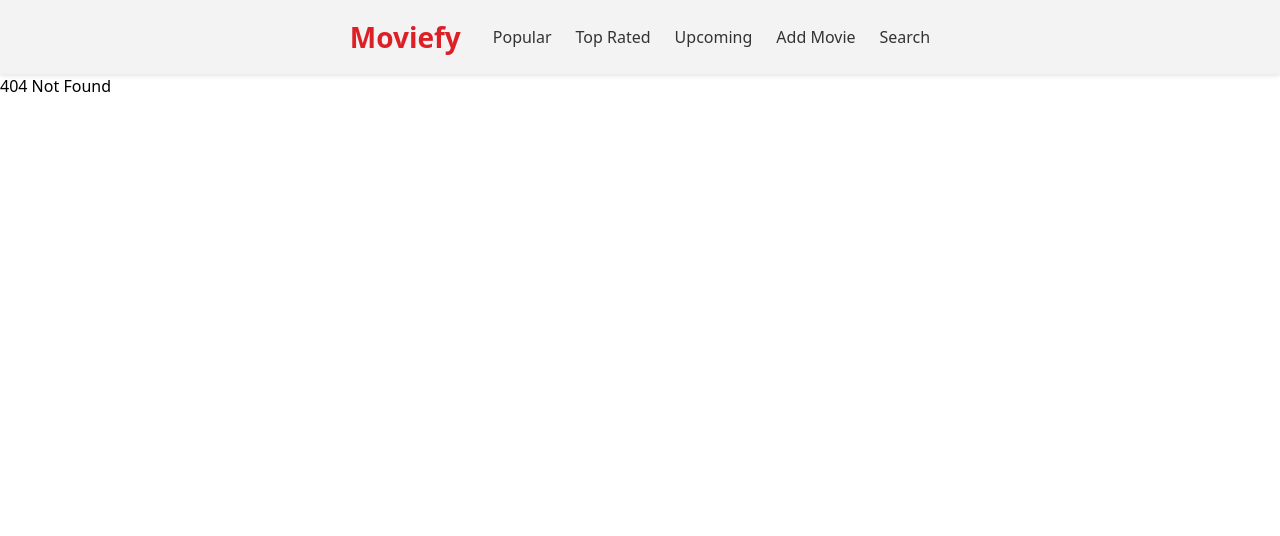
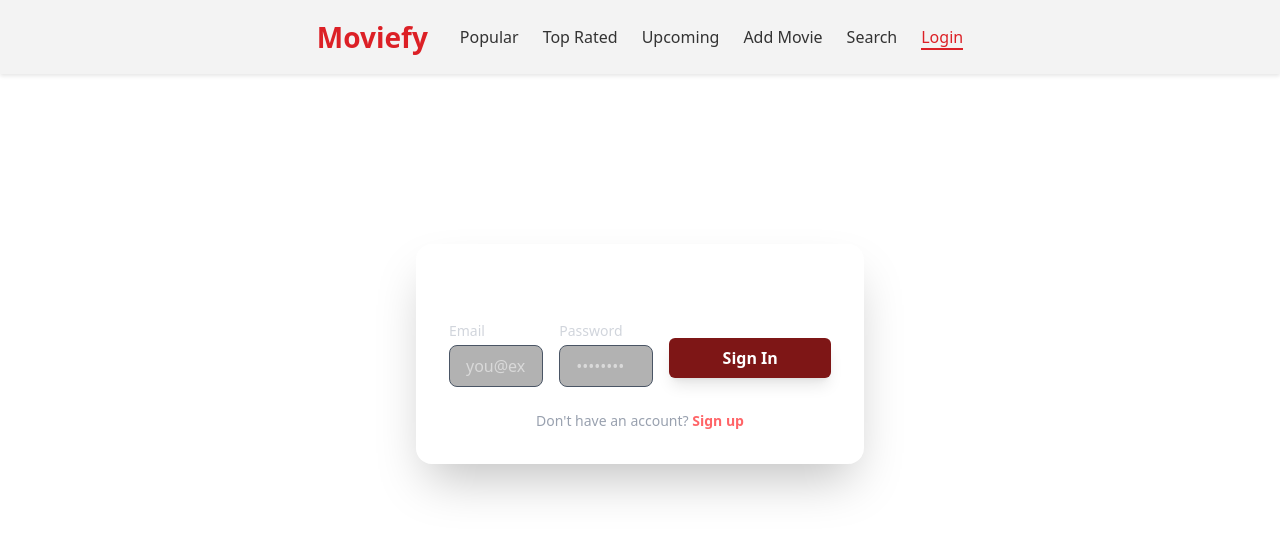
Before and after one commit to 00kariim/Moviefy, a React (Vite) app: page /auth in a window 1280 px wide. Before the commit this address had no page. Shown: the top 536 px of the page. Built offline with nearby package versions, Linux system fonts and the light colour scheme.

Commit message:
Implement Supabase Auth, protect routes, add Auth page

```diff
--- a/package.json
+++ b/package.json
@@ -10,6 +10,7 @@
     "preview": "vite preview"
   },
   "dependencies": {
+    "@supabase/supabase-js": "^2.109.0",
     "axios": "^1.9.0",
     "daisyui": "^5.0.43",
     "dotenv": "^16.5.0",
--- a/src/App.jsx
+++ b/src/App.jsx
@@ -5,6 +5,9 @@ import AddMovie from "./pages/AddMovie";
 import MovieDetails from "./pages/MovieDetails";
 import NavBar from "./components/Navbar";
 import Search from "./pages/Search";
+import Auth from "./pages/Auth";
+import ProtectedRoute from "./components/ProtectedRoute";
+import { AuthProvider } from "./AuthContext";
 
 import Fire from "./assets/fire.png";
 import Star from "./assets/star.png";
@@ -13,20 +16,33 @@ import Party from "./assets/partying-face.png";
 
 function App() {
 
-
   return (
+    <AuthProvider>
       <Router>
         <NavBar       />
         <Routes>
           <Route path="/" element={<Home type="popular" title="Popular" emoji={Fire}  />} />
           <Route path="/top_rated" element={<Home type="top_rated" title="Top Rated" emoji={Star}  />} />
           <Route path="/upcoming" element={<Home type="upcoming" title="Upcoming" emoji={Party}  />} />
-        <Route path="/add" element={<AddMovie />} />
           <Route path="/search" element={<Search />} />
-        <Route path="/film/:id" element={<MovieDetails />} />
+          <Route path="/auth" element={<Auth />} />
+
+          <Route path="/add" element={
+            <ProtectedRoute>
+              <AddMovie />
+            </ProtectedRoute>
+          } />
+
+          <Route path="/film/:id" element={
+            <ProtectedRoute>
+              <MovieDetails />
+            </ProtectedRoute>
+          } />
+
           <Route path="*" element={<div>404 Not Found</div>} />
         </Routes>
       </Router>
+    </AuthProvider>
   );
 }
 
--- /dev/null
+++ b/src/AuthContext.jsx
@@ -0,0 +1,44 @@
+import React, { createContext, useContext, useEffect, useState } from 'react';
+import { supabase } from './supabaseClient';
+
+const AuthContext = createContext();
+
+export const AuthProvider = ({ children }) => {
+  const [user, setUser] = useState(null);
+  const [loading, setLoading] = useState(true);
+
+  useEffect(() => {
+    // Check active sessions and sets the user
+    const getSession = async () => {
+      const { data: { session } } = await supabase.auth.getSession();
+      setUser(session?.user ?? null);
+      setLoading(false);
+    };
+
+    getSession();
+
+    // Listen for changes on auth state (logged in, signed out, etc.)
+    const { data: { subscription } } = supabase.auth.onAuthStateChange(
+      (_event, session) => {
+        setUser(session?.user ?? null);
+      }
+    );
+
+    return () => subscription.unsubscribe();
+  }, []);
+
+  const value = {
+    user,
+    loading
+  };
+
+  return (
+    <AuthContext.Provider value={value}>
+      {!loading && children}
+    </AuthContext.Provider>
+  );
+};
+
+export const useAuth = () => {
+  return useContext(AuthContext);
+};
--- a/src/components/Navbar.jsx
+++ b/src/components/Navbar.jsx
@@ -1,7 +1,15 @@
 import { NavLink } from "react-router-dom";
+import { useAuth } from "../AuthContext";
+import { supabase } from "../supabaseClient";
 import "./Navbar.css";
 
 const Navbar = () => {
+  const { user } = useAuth();
+
+  const handleLogout = async () => {
+    await supabase.auth.signOut();
+  };
+
   return (
     <div className="navbar">
       <NavLink to="/" className="logo">
@@ -12,7 +20,12 @@ const Navbar = () => {
         <li><NavLink to="/top_rated">Top Rated</NavLink></li>
         <li><NavLink to="/upcoming">Upcoming</NavLink></li>
         <li><NavLink to="/add">Add Movie</NavLink></li>
-        <li><NavLink to="/Search">Search</NavLink></li>
+        <li><NavLink to="/search">Search</NavLink></li>
+        {user ? (
+          <li><button onClick={handleLogout} className="cursor-pointer font-bold text-red-500 hover:text-red-400">Logout</button></li>
+        ) : (
+          <li><NavLink to="/auth" className="font-bold text-red-500 hover:text-red-400">Login</NavLink></li>
+        )}
       </ul>
     </div>
   );
--- /dev/null
+++ b/src/components/ProtectedRoute.jsx
@@ -0,0 +1,15 @@
+import React from 'react';
+import { Navigate } from 'react-router-dom';
+import { useAuth } from '../AuthContext';
+
+const ProtectedRoute = ({ children }) => {
+  const { user } = useAuth();
+
+  if (!user) {
+    // user is not authenticated
+    return <Navigate to="/auth" />;
+  }
+  return children;
+};
+
+export default ProtectedRoute;
--- /dev/null
+++ b/src/pages/Auth.jsx
@@ -0,0 +1,119 @@
+import React, { useState } from 'react';
+import { supabase } from '../supabaseClient';
+import { useNavigate } from 'react-router-dom';
+import { useAuth } from '../AuthContext';
+
+const Auth = () => {
+  const [isLogin, setIsLogin] = useState(true);
+  const [email, setEmail] = useState('');
+  const [password, setPassword] = useState('');
+  const [loading, setLoading] = useState(false);
+  const [error, setError] = useState(null);
+  const [message, setMessage] = useState(null);
+  const navigate = useNavigate();
+
+  const { user } = useAuth();
+  if (user) {
+    navigate('/');
+  }
+
+  const handleSubmit = async (e) => {
+    e.preventDefault();
+    setLoading(true);
+    setError(null);
+    setMessage(null);
+
+    try {
+      if (isLogin) {
+        const { error } = await supabase.auth.signInWithPassword({
+          email,
+          password,
+        });
+        if (error) throw error;
+        navigate('/');
+      } else {
+        const { error } = await supabase.auth.signUp({
+          email,
+          password,
+        });
+        if (error) throw error;
+        setMessage('Check your email for the confirmation link!');
+      }
+    } catch (err) {
+      setError(err.message || 'An error occurred during authentication');
+    } finally {
+      setLoading(false);
+    }
+  };
+
+  return (
+    <div className="flex justify-center items-center min-h-[70vh]">
+      <div className="w-full max-w-md p-8 bg-white/10 backdrop-blur-md rounded-2xl shadow-2xl border border-white/20">
+        <h2 className="text-3xl font-bold text-center text-white mb-6">
+          {isLogin ? 'Welcome Back' : 'Create Account'}
+        </h2>
+
+        {error && (
+          <div className="bg-red-500/20 border border-red-500/50 text-red-200 p-3 rounded-lg mb-4 text-sm">
+            {error}
+          </div>
+        )}
+
+        {message && (
+          <div className="bg-green-500/20 border border-green-500/50 text-green-200 p-3 rounded-lg mb-4 text-sm">
+            {message}
+          </div>
+        )}
+
+        <form onSubmit={handleSubmit} className="flex flex-col gap-4">
+          <div>
+            <label className="block text-sm font-medium text-gray-300 mb-1">Email</label>
+            <input
+              type="email"
+              value={email}
+              onChange={(e) => setEmail(e.target.value)}
+              className="w-full px-4 py-2 bg-black/30 border border-gray-600 rounded-lg text-white focus:outline-none focus:ring-2 focus:ring-red-500 transition-all"
+              placeholder="you@example.com"
+              required
+            />
+          </div>
+          <div>
+            <label className="block text-sm font-medium text-gray-300 mb-1">Password</label>
+            <input
+              type="password"
+              value={password}
+              onChange={(e) => setPassword(e.target.value)}
+              className="w-full px-4 py-2 bg-black/30 border border-gray-600 rounded-lg text-white focus:outline-none focus:ring-2 focus:ring-red-500 transition-all"
+              placeholder="••••••••"
+              required
+            />
+          </div>
+
+          <button
+            type="submit"
+            disabled={loading}
+            className="w-full mt-2 bg-red-600 hover:bg-red-700 text-white font-bold py-3 rounded-lg shadow-lg hover:shadow-red-500/30 transition-all duration-300 disabled:opacity-50 disabled:cursor-not-allowed"
+          >
+            {loading ? 'Processing...' : isLogin ? 'Sign In' : 'Sign Up'}
+          </button>
+        </form>
+
+        <p className="mt-6 text-center text-gray-400 text-sm">
+          {isLogin ? "Don't have an account? " : "Already have an account? "}
+          <button
+            onClick={() => {
+              setIsLogin(!isLogin);
+              setError(null);
+              setMessage(null);
+            }}
+            className="text-red-400 hover:text-red-300 font-semibold transition-colors"
+          >
+            {isLogin ? 'Sign up' : 'Sign in'}
+          </button>
+        </p>
+      </div>
+    </div>
+  );
+};
+
+export default Auth;
--- /dev/null
+++ b/src/supabaseClient.js
@@ -0,0 +1,6 @@
+import { createClient } from '@supabase/supabase-js'
+
+const supabaseUrl = 'https://edgcfbklolrerevasyly.supabase.co'
+const supabaseKey = 'sb_publishable_E2zBice8CxkH2dhyXVT9rw_zWC1w2gu'
+
+export const supabase = createClient(supabaseUrl, supabaseKey)
```
Also changed, not shown: 1 other file (tests, documents, lock files or other folders). Lines whose indentation alone changed are shown as unchanged.
